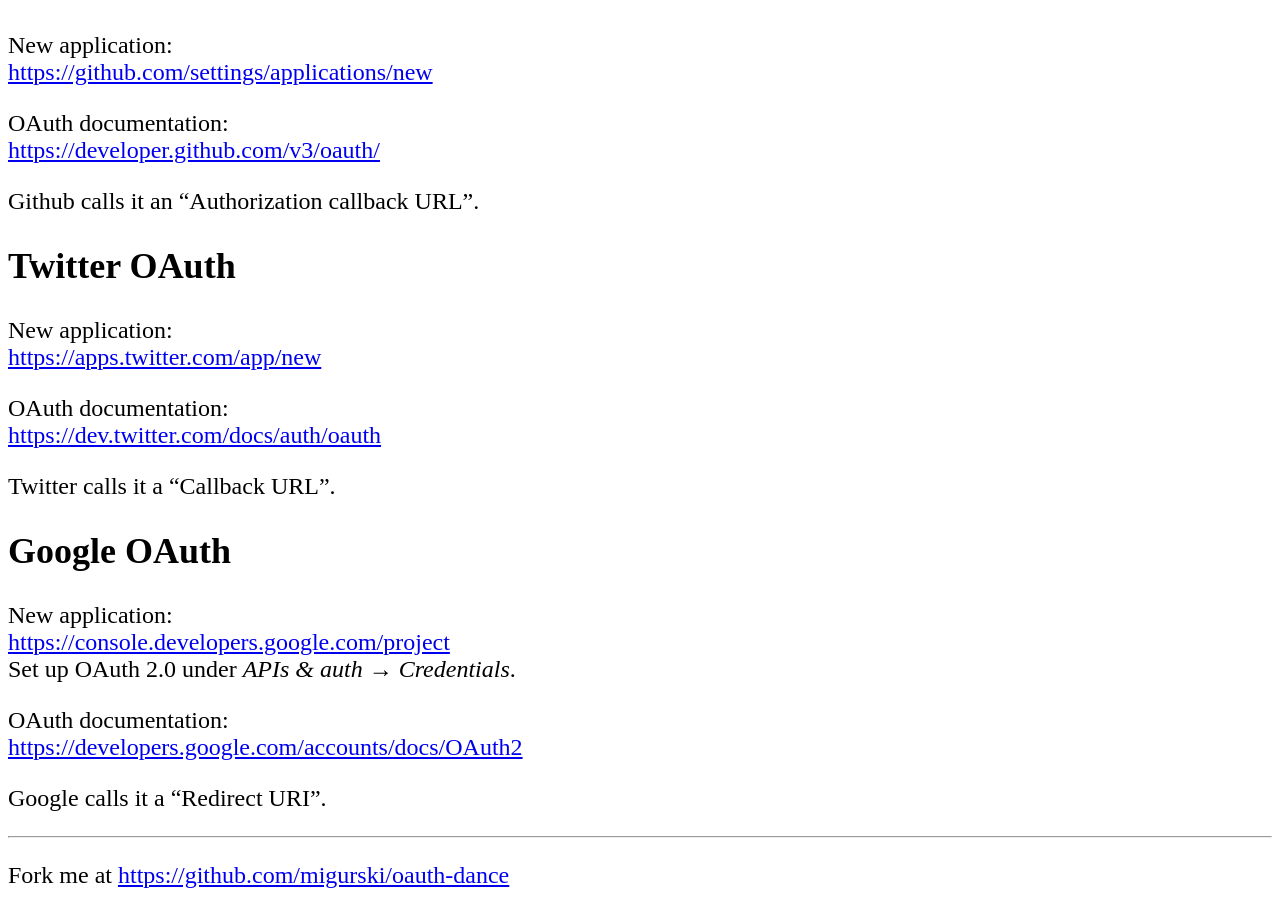
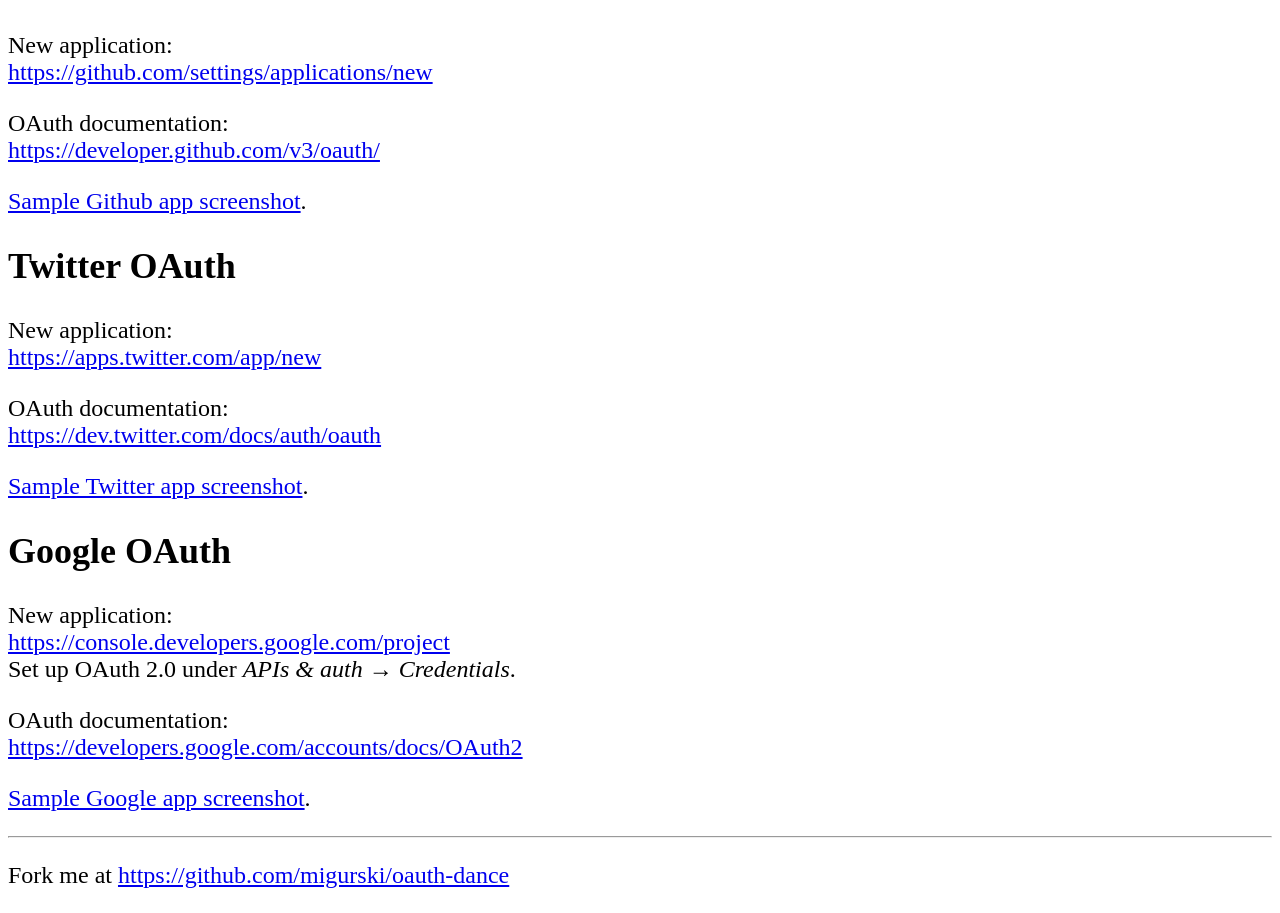
Before and after one commit to migurski/oauth-dance, a Flask app: page / in a window 1280 px wide. Shown: the part 478-1391 px from the top of the page. Run offline with Flask 2, Linux system fonts and the light colour scheme; parts of the project's set-up code (start-up, migrations or seed data) failed here and were passed over.

Commit message:
Added sample app images for each service

```diff
--- a/templates/index.html
+++ b/templates/index.html
@@ -39,7 +39,7 @@
         <a href="https://developer.github.com/v3/oauth/">https://developer.github.com/v3/oauth/</a>
     </p>
     <p>
-        Github calls it an <q>Authorization callback URL</q>.
+        <a href="static/github-app.png">Sample Github app screenshot</a>.
     </p>
 
     <h2>Twitter OAuth</h2>
@@ -52,7 +52,7 @@
         <a href="https://dev.twitter.com/docs/auth/oauth">https://dev.twitter.com/docs/auth/oauth</a>
     </p>
     <p>
-        Twitter calls it a <q>Callback URL</q>.
+        <a href="static/twitter-app.png">Sample Twitter app screenshot</a>.
     </p>
 
     <h2>Google OAuth</h2>
@@ -66,7 +66,7 @@
         <a href="https://developers.google.com/accounts/docs/OAuth2">https://developers.google.com/accounts/docs/OAuth2</a>
     </p>
     <p>
-        Google calls it a <q>Redirect URI</q>.
+        <a href="static/google-app.png">Sample Google app screenshot</a>.
     </p>
 
     <hr>
```
Also changed, not shown: static/github-app.png (added), static/google-app.png (added), static/twitter-app.png (added).
